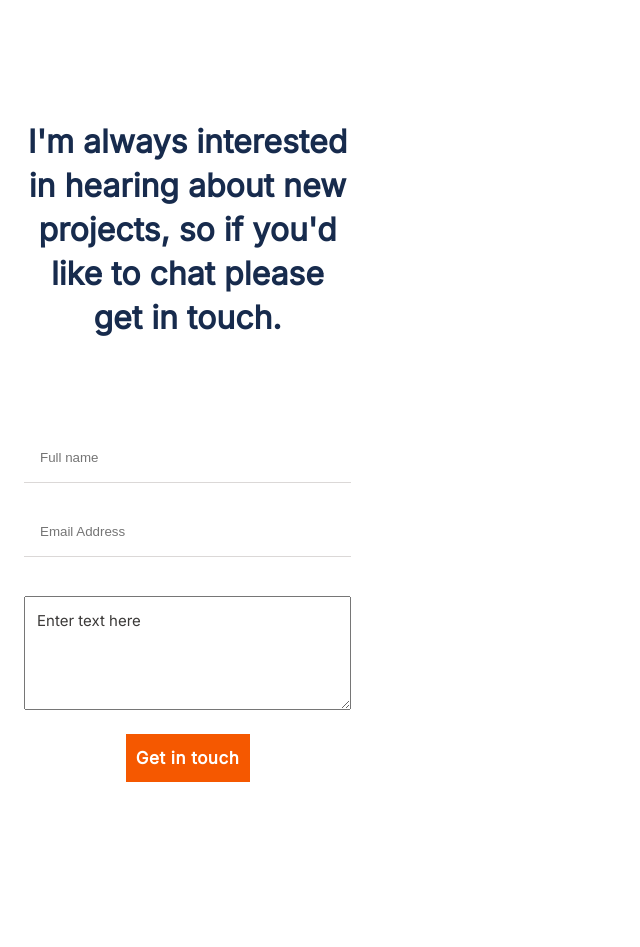
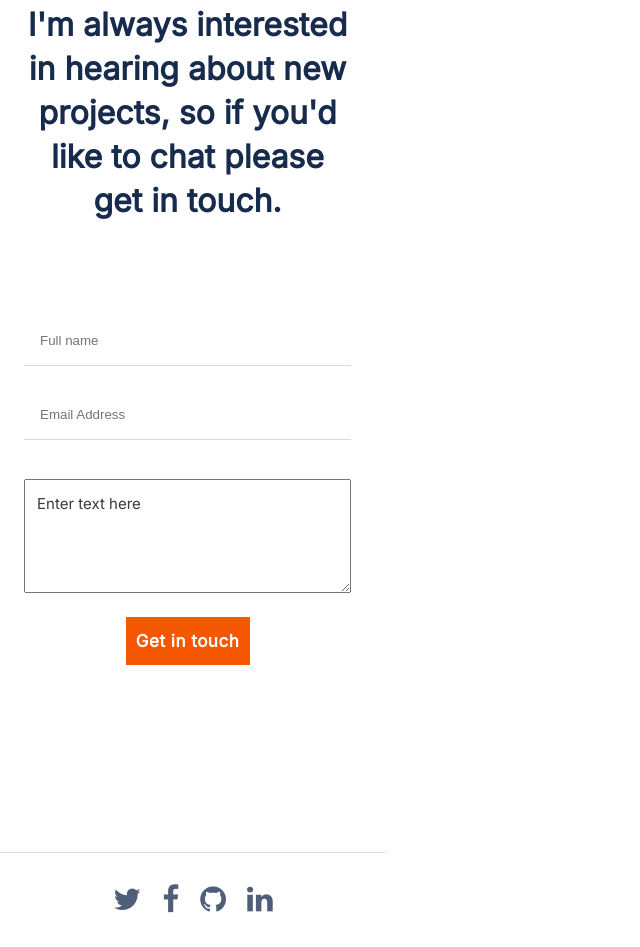
Before and after one commit to MmakolaMC/Portfolio-setup-and-mobile-version-skeleton, a website: page index.html in a window 1280 px wide. Shown: the part 6038-6985 px from the top of the page, without its empty margins (0-640 px from the left). Before the commit the page ends 6883 px from the top, so only its background shows below. Drawn offline with Linux system fonts and the light colour scheme; a web font is replaced by a local one.

Commit message:
Add Social Media section

```diff
--- a/index.html
+++ b/index.html
@@ -238,6 +238,14 @@
                     </ul>
                 </form>
             </section>
+            <div class="social_media">
+                <ul class="socials bottom">
+                    <li class="social itm"><a href="https://twitter.com/CliveMmakola"><i class="fa fa-twitter"></i></a></li>
+                    <li class="social itm"><a href="https://www.facebook.com/stats.learner/"><i class="fa fa-facebook"></i></a></li>
+                    <li class="social itm"><a href="https://github.com/MmakolaMC"><i class="fa fa-github"></i></a></li>
+                    <li class="social itm"><a href="https://linkedin.com/in/magalaweng-mmakola-804152203"><i class="fa fa-linkedin"></i></a></li>
+                </ul>
+            </div>
         </main>
         </body>
     </html>
--- a/style.css
+++ b/style.css
@@ -609,12 +609,11 @@ button:enabled {
   flex-direction: column;
   align-items: center;
   padding: 120px 24px;
-  position: absolute;
+  position: relative;
 
   width: 375px;
   height: 845px;
   left: 0px;
-  top: 6038px;
 }
 
 .form_text {
@@ -672,7 +671,7 @@ button:enabled {
 .msg {
   padding: 12px;
   vertical-align: top;
-  margin-top:  39px;
+  margin-top: 39px;
   width: 327px;
   height: 114px;
 
@@ -687,3 +686,33 @@ button:enabled {
 .form_btn {
   margin-top: 24px;
 }
+
+.social_media {
+  border-top: 1px solid #dfe1e6;
+  padding: 30px 0;
+  margin-top: 124px;
+  width: 100%;
+  display: flex;
+  justify-content: center;
+}
+
+.itm:hover a {
+  color: #e05304;
+}
+
+.itm a {
+  color: #505f79;
+  font-size: 30px;
+}
+
+.bottom {
+  padding: 0;
+  margin: 0;
+  width: 100%;
+  display: flex;
+  justify-content: center;
+}
+
+.bottom .itm:not(:last-child) {
+  margin-right: 20px;
+}
```
